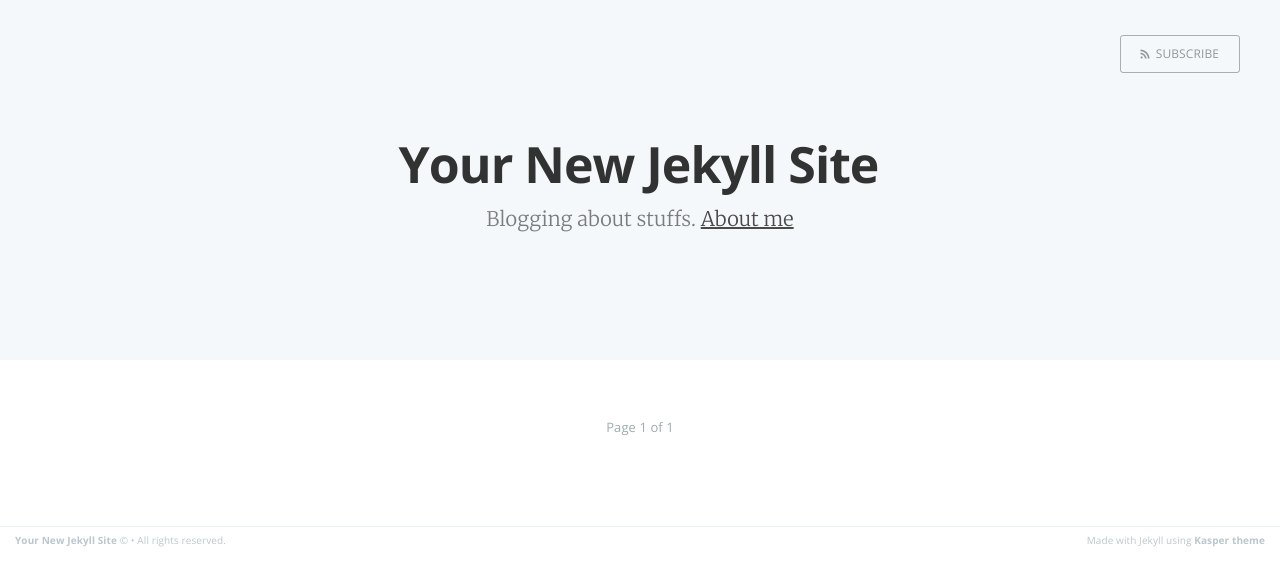
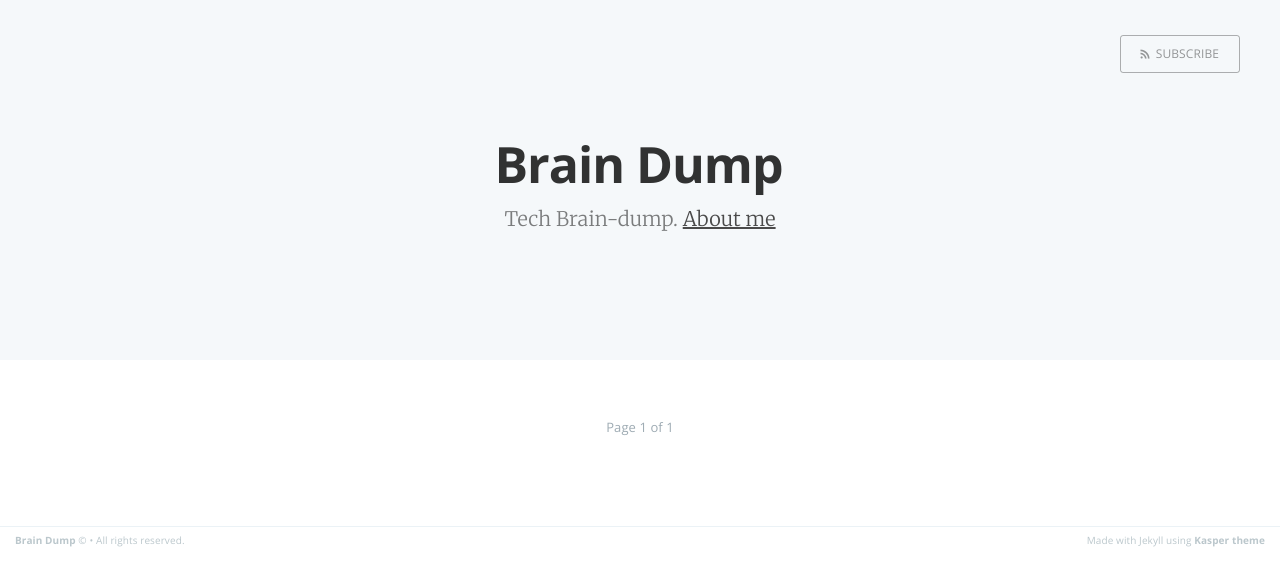
Before and after one commit to MEHColeman/mehcoleman.github.io, a Jekyll site: the page built from index.html, in a window 1280 px wide. Shown: the top 586 px of the page. Built offline with Jekyll 4.4.1, drawn with Linux system fonts in a browser that asks for light colours; Markdown is read by kramdown in place of the engine named in the settings; the list of posts is cut into pages by our own code.

Commit message:
customise config a bit

```diff
--- a/_config.yml
+++ b/_config.yml
@@ -1,15 +1,15 @@
-name: Your New Jekyll Site
-description: Blogging about stuffs
-meta_description: "Your New Jekyll Site, Blogging about stuffs"
+name: Brain Dump
+description: Tech Brain-dump
+meta_description: "Techy things I might be glad I wrote down one day."
 
 markdown: redcarpet
 highlighter: pygments
 logo: false
 paginate: 15
 baseurl: /
-domain_name: 'http://yourblog-domain.com'
-google_analytics: 'UA-XXXXXXXX-X'
+domain_name: 'http://mehcoleman.com'
+google_analytics: 'UA-65564199-1'
 
 # Details for the RSS feed generator
-url:            'blog url'
-author:         'Your Name'
+url:            'http://mehcoleman.com'
+author:         'Mark Coleman'
```
